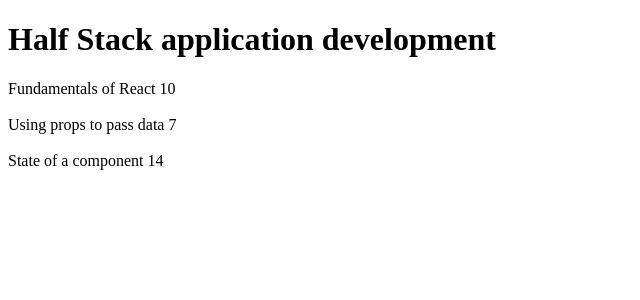
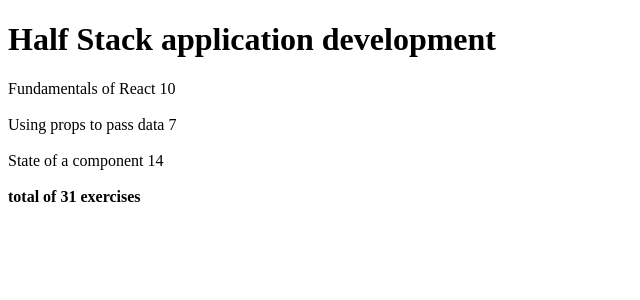
Before and after one commit to ali-eser/fullstackopen, a React (Vite) app in the folder part2/courseinfo/: page / in a window 1280 px wide. Shown: the top 300 px of the page, without its empty margins (0-640 px from the left). Built offline with nearby package versions, Linux system fonts and the light colour scheme.

Commit message:
Finish exercise 2.2

```diff
--- a/part2/courseinfo/src/App.jsx
+++ b/part2/courseinfo/src/App.jsx
@@ -4,6 +4,10 @@
         <div>
             <h1>{name}</h1>
         </div>
+    )
+
+    const Total = ({ sum }) => (
+        <div><strong>total of {sum} exercises</strong></div>
     )
 
     const Part = ({ part }) => (
@@ -24,6 +28,8 @@
         <div>
             <Header name={course.name}/>
             <Content course={course} />
+            <br/>
+            <Total sum={course.parts[0].exercises + course.parts[1].exercises + course.parts[2].exercises} />
         </div>
     )
 }
```
